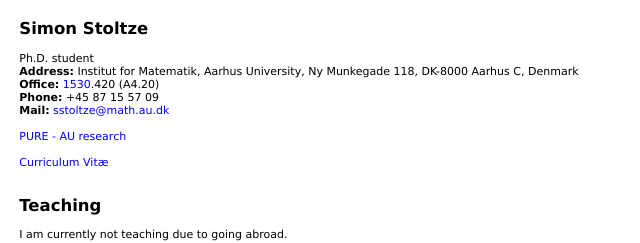
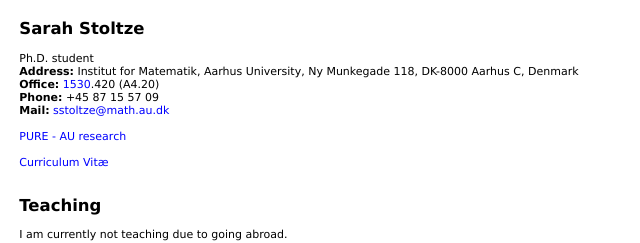
Before and after one commit to sstoltze/sstoltze.github.io, a plain HTML site: page index.html in a window 1280 px wide. Shown: the top 243 px of the page, 0-640 px from the left. Drawn offline with Linux system fonts and the light colour scheme.

Commit message:
Fix typos

```diff
--- a/index.html
+++ b/index.html
@@ -2,14 +2,14 @@
 <html>
   <head>
     <meta charset="utf-8" />
-    <meta name="author" content="Simon Stoltze">
+    <meta name="author" content="Sarah Stoltze">
     <!-- Undersøg en theme-switcher ala http://www.math.tifr.res.in/ -->
     <link rel="stylesheet" type="text/css" href="stil.css" />
     <link rel="stylesheet" type="text/css" title="white background" href="baggrund-hvid.css" />
     <link rel="alternate stylesheet" type="text/css" title="grey background" href="baggrund-graa.css" />
     <link rel="shortcut icon" href="./favicon.ico" type="image/x-icon" />
 
-    <title>Simon Stoltze</title>
+    <title>Sarah Stoltze</title>
 
     <script type="text/javascript">
       //<![CDATA[
@@ -33,7 +33,7 @@ return (user + "@" + domain)}
           </ul>
       </nav>-->
 
-      <h2><a href="./index.html" style="color: #000000;">Simon Stoltze</a></h2>
+      <h2><a href="./index.html" style="color: #000000;">Sarah Stoltze</a></h2>
 
       Ph.D. student<br />
       <b>Address:</b> Institut for Matematik, Aarhus University, Ny Munkegade 118, DK-8000 Aarhus C, Denmark<br />
```
Also changed, not shown: billeder.html (+3 -3 lines), del-a.html (+3 -3 lines), guide.html (+3 -3 lines), indien.html (+3 -3 lines), links.html (+3 -3 lines), qr.html (+1 -1 lines), skema.html (+3 -3 lines), studie.html (+3 -3 lines), 1 other file.
